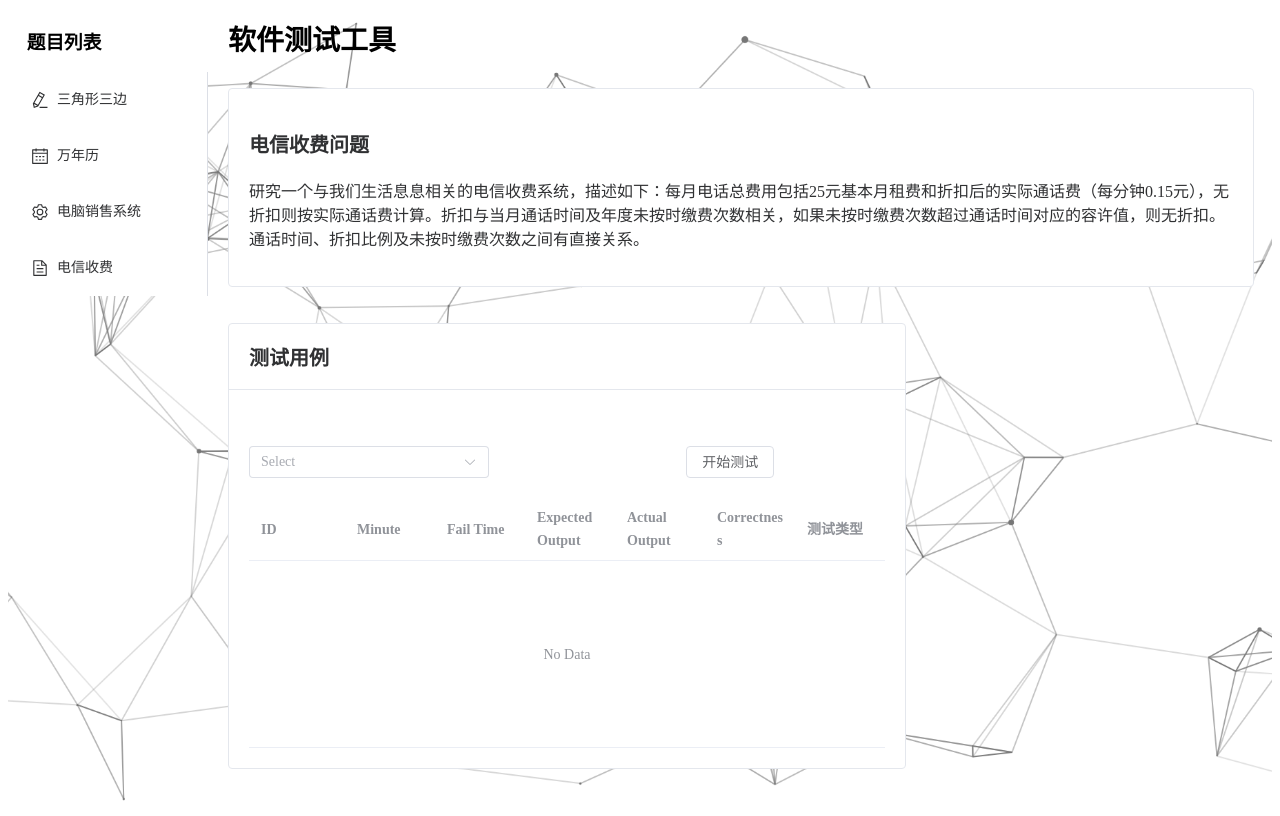
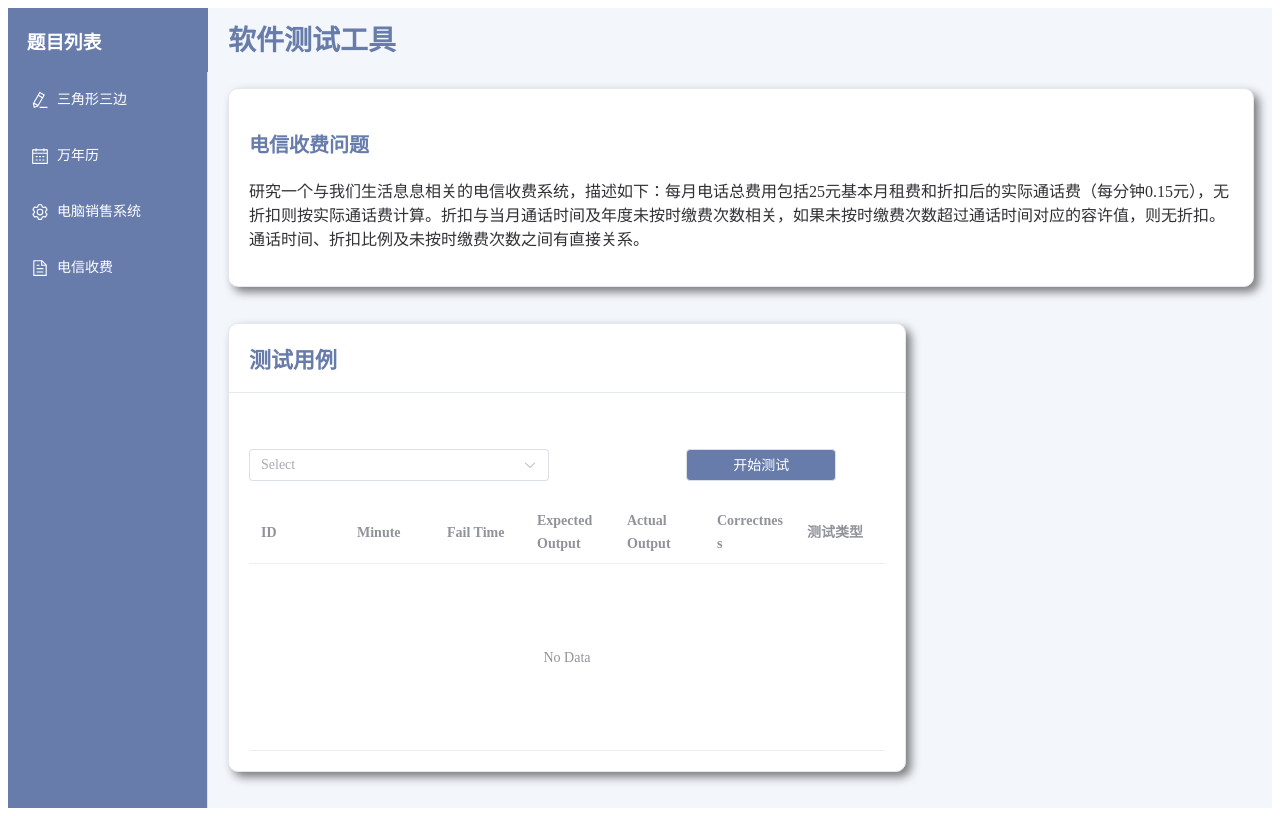
Before and after one commit to aodef/software-testing-homework-frontend, a Vue app: page /TelecomCharges in a window 1280 px wide. Built offline with nearby package versions, Linux system fonts and the light colour scheme.

Commit message:
美化前端“

```diff
--- a/src/App.vue
+++ b/src/App.vue
@@ -1,14 +1,15 @@
 <template>
   <div class="common-layout" >
     <el-container>
-      <el-aside width="200px" style="height: 100vh;">
-      <h1 class="mb-2">&nbsp;&nbsp;&nbsp;&nbsp;题目列表</h1>
+      <el-aside width="200px" style="height: 100vh; display: flex; flex-direction: column;background-color:#677CAB;color:white">
+      <h1 class="mb-2" style="flex-shrink: 0">&nbsp;&nbsp;&nbsp;&nbsp;题目列表</h1>
       <el-menu
         default-active="2"
         class="el-menu-vertical-demo"
         @open="handleOpen"
         @close="handleClose"
         router
+        style="flex-grow: 1; overflow: auto;background-color:#677CAB;color:white"
       >
         <el-menu-item index="/TriangleProblem">
           <el-icon><EditPen /></el-icon>
@@ -29,7 +30,8 @@
       </el-menu>
       </el-aside>
       <el-container>
-        <el-header style="display: flex; align-items: center; /* 子元素垂直居中 */">
+        <el-header style="display: flex; align-items: center;
+      color: #677CAB; /* 设置字体颜色 */">
           <div style="font-weight: bold; font-size: 28px;">软件测试工具</div>
         </el-header>
         <el-main> <router-view></router-view></el-main>
@@ -55,8 +57,6 @@ const handleClose = (key, keyPath) => {
 
 <style>
 .common-layout {
-  background-size: cover; /* 背景图片填充整个容器 */
-  background-position: center; /* 背景图片居中 */
-  background-image: url("./photos/cool-background.png");
+  background-color: #F3F6FB; /* 设置背景颜色，这里以浅灰色为例 */
 }
 </style>
--- a/src/components/TelecomCharges.vue
+++ b/src/components/TelecomCharges.vue
@@ -1,17 +1,17 @@
 <template>
-  <el-card style="width: 100%" shadow="never">
-    <h1 style="font-weight: bold; font-size: 20px;">电信收费问题</h1>
+  <el-card style="width: 100%;border-radius: 10px;box-shadow: 5px 5px 10px rgba(0, 0, 0, 0.5)" shadow="never">
+    <h1 style="font-weight: bold; font-size: 20px;color: #677CAB">电信收费问题</h1>
     <p>研究一个与我们生活息息相关的电信收费系统，描述如下：每月电话总费用包括25元基本月租费和折扣后的实际通话费（每分钟0.15元），无折扣则按实际通话费计算。折扣与当月通话时间及年度未按时缴费次数相关，如果未按时缴费次数超过通话时间对应的容许值，则无折扣。通话时间、折扣比例及未按时缴费次数之间有直接关系。</p>
   </el-card>
   <el-row :gutter="20">
     <el-col :span="16"><div class="grid-content ep-bg-purple" />
-      <el-card style="width: 100%" shadow="never">
+      <el-card style="width: 100%;border-radius: 10px;box-shadow: 5px 5px 10px rgba(0, 0, 0, 0.5)" shadow="never">
         <template #header >
-          <div style="font-weight: bold; font-size: 20px;">测试用例</div>
+          <div style="font-weight: bold; font-size: 22px; color: #677CAB">测试用例</div>
         </template>
         <el-row :gutter="20">
           <el-col :span="16"><div class="grid-content ep-bg-purple" />
-            <el-select v-model="choose_value" placeholder="Select" style="width: 240px" @change="handleChange">
+            <el-select v-model="choose_value" placeholder="Select" style="width: 300px" @change="handleChange">
               <el-option
                 v-for="item in options"
                 :key="item.value"
@@ -23,12 +23,12 @@
           </el-col>
           <el-col :span="8"><div class="grid-content ep-bg-purple" />
             <div class="mb-4">
-              <el-button plain @click="startTest">开始测试</el-button>
+              <el-button plain @click="startTest" style="background-color:#677CAB; color:white;width:150px">开始测试</el-button>
             </div>
           </el-col>
         </el-row>
-        <el-table :data="tableData" height="250" style="width: 100%">
-          <el-table-column prop="ID" label="ID" />
+        <el-table :data="tableData" height="250" stripe style="width: 100%">
+          <el-table-column prop="ID" label="ID"/>
           <el-table-column prop="Minute" label="Minute"/>
           <el-table-column prop="Fail Time" label="Fail Time" />
           <el-table-column prop="Expected Output" label="Expected Output" />
@@ -165,4 +165,9 @@ const startTest = async () => {
   border-radius: 4px;
   min-height: 36px;
 }
+
+.el-menu-item {
+  color: white !important; /* 设置菜单项文字颜色为白色 */
+}
+
 </style>
```
